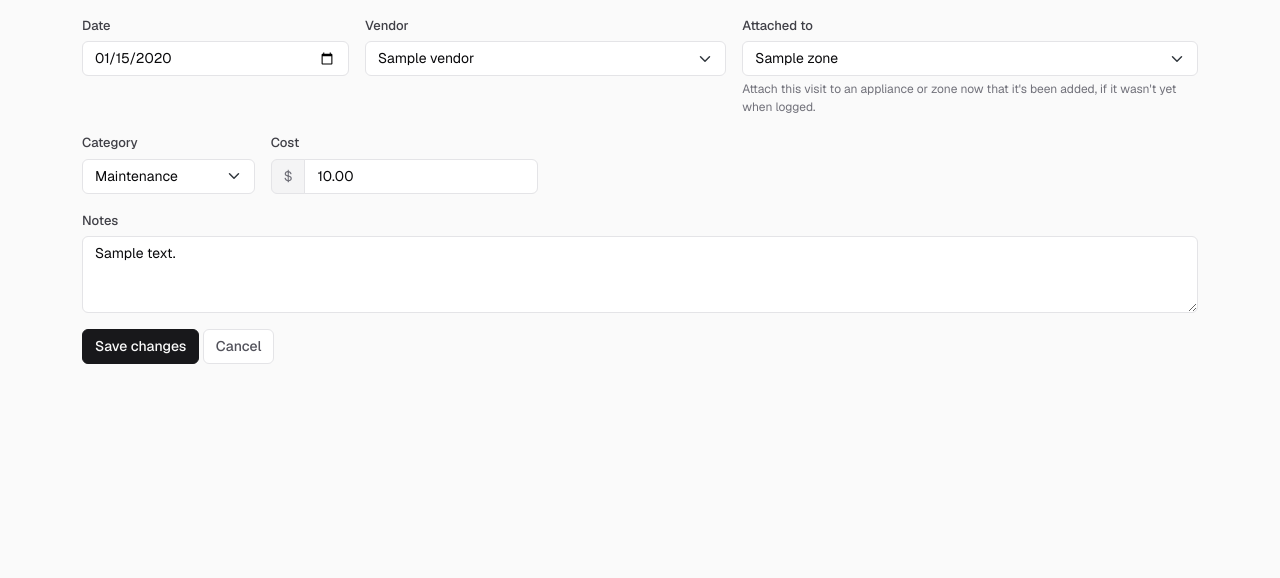
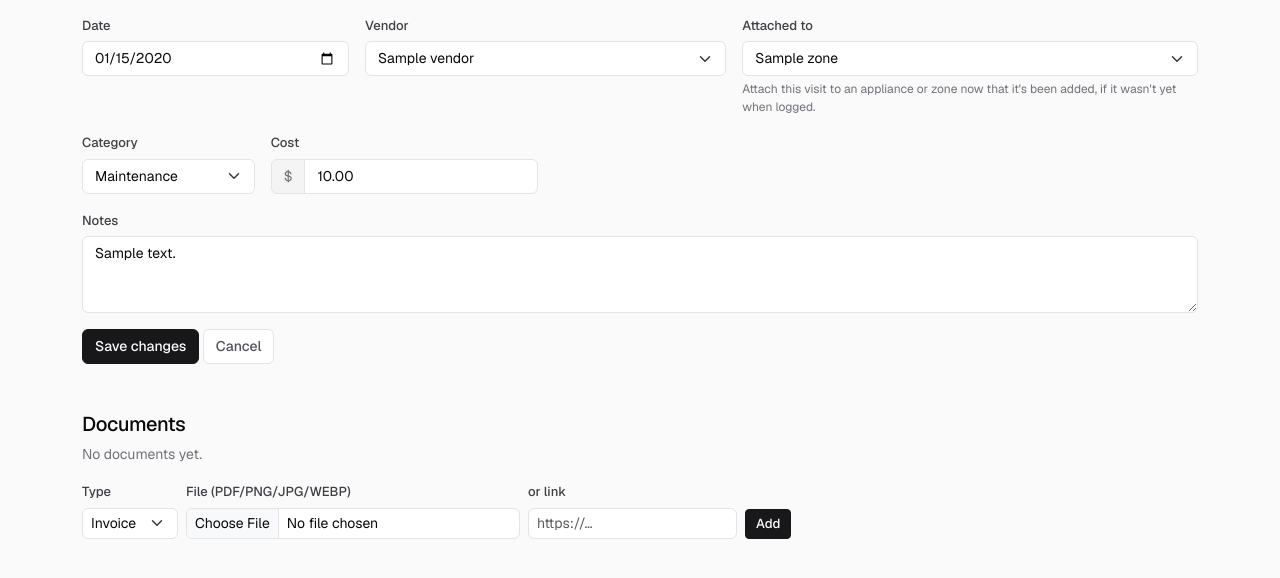
Before and after one commit to panderson54/homebase, a Flask app: page /service-records/1/edit in a window 1280 px wide. Shown: the part 128-706 px from the top of the page. Run offline with Flask 3, Linux system fonts and the light colour scheme; a user stored in the database is signed in; tables that the repository leaves empty hold one stand-in row (values such as "Sample post"); some libraries are stand-ins or nearby versions.

Commit message:
Let service records carry documents (invoices) and show a count indicator
- Add a 'service_record' DocumentEntityType so a ServiceRecord can have
  documents linked to it, same as appliances/vendors/paint colors/home
- Documents section (list + upload, defaulting to Invoice) added to the
  service record Edit page; deleting a record cleans up its documents
  first since the link is polymorphic, not a DB-enforced cascade
- Context export now lists each service record's linked document URLs
- Add a small document-count badge (paperclip icon) next to service
  record rows on the appliance/vendor/zone detail pages, linking to the
  record's Edit page, so an attached invoice is visible without opening
  each record — backed by a new document_service.get_document_counts_for
  bulk helper to avoid an N+1 query per row

Co-Authored-By: Claude Sonnet 5 <noreply@anthropic.com>

```diff
--- a/app/context_export_service.py
+++ b/app/context_export_service.py
@@ -74,6 +74,11 @@ def _service_record_lines(records, show_vendor=True, show_target=False):
         )
         if record.notes:
             lines.append(f'    Notes: {record.notes}')
+        linked_docs = [
+            doc for doc in document_service.get_documents_for('service_record', record.id) if doc.external_url
+        ]
+        for doc in linked_docs:
+            lines.append(f'    {doc.doc_type.value.replace("_", " ").title()}: {doc.external_url}')
     return lines
 
 
--- a/app/document_service.py
+++ b/app/document_service.py
@@ -156,6 +156,24 @@ def get_primary_photos_for_many(entity_type, entity_ids):
     return {entity_id: document for entity_id, document in rows}
 
 
+def get_document_counts_for(entity_type, entity_ids):
+    """Bulk document count per entity, for list pages that show a "has documents"
+    indicator without a query per row. Returns {entity_id: count}; ids with no
+    documents are simply absent rather than mapped to 0."""
+    if not entity_ids:
+        return {}
+    rows = (
+        db.session.query(DocumentLink.entity_id, db.func.count(DocumentLink.id))
+        .filter(
+            DocumentLink.entity_type == DocumentEntityType(entity_type),
+            DocumentLink.entity_id.in_(entity_ids),
+        )
+        .group_by(DocumentLink.entity_id)
+        .all()
+    )
+    return {entity_id: count for entity_id, count in rows}
+
+
 def get_documents_for(entity_type, entity_id):
     """All documents linked to one entity, newest first."""
     return (
--- a/app/models.py
+++ b/app/models.py
@@ -42,6 +42,7 @@ class DocumentEntityType(str, enum.Enum):
     home = 'home'
     vendor = 'vendor'
     paint_color = 'paint_color'
+    service_record = 'service_record'
 
 
 class TemplateKind(str, enum.Enum):
--- a/app/routes/appliances.py
+++ b/app/routes/appliances.py
@@ -117,9 +117,12 @@ def appliance_detail(appliance_id):
     documents = document_service.get_documents_for('appliance', appliance.id)
     primary_photo = document_service.get_primary_photo_for('appliance', appliance.id)
     vendors = Vendor.query.filter_by(household_id=current_user.household_id).order_by(Vendor.name).all()
+    record_document_counts = document_service.get_document_counts_for(
+        'service_record', [r.id for r in appliance.service_records]
+    )
     return render_template(
         'appliances/detail.html', appliance=appliance, documents=documents, primary_photo=primary_photo,
-        vendors=vendors,
+        vendors=vendors, record_document_counts=record_document_counts,
     )
 
 
--- a/app/routes/service_records.py
+++ b/app/routes/service_records.py
@@ -1,7 +1,7 @@
 from flask import abort, flash, redirect, render_template, request, url_for
 from flask_login import current_user, login_required
 
-from app import db, vendor_service
+from app import db, document_service, vendor_service
 from app.models import Appliance, ServiceCategory, ServiceRecord, Vendor, Zone
 from app.routes import main_bp
 from app.routes.helpers import (
@@ -79,9 +79,36 @@ def service_record_edit(record_id):
     vendors = Vendor.query.filter_by(household_id=record.household_id).order_by(Vendor.name).all()
     appliances = Appliance.query.filter_by(household_id=record.household_id).order_by(Appliance.name).all()
     zones = Zone.query.filter_by(household_id=record.household_id).order_by(Zone.name).all()
+    documents = document_service.get_documents_for('service_record', record.id)
     return render_template(
         'service_records/edit.html', record=record, vendors=vendors, appliances=appliances, zones=zones,
+        documents=documents,
     )
+
+
+@main_bp.route('/service-records/<int:record_id>/documents', methods=['POST'])
+@login_required
+def service_record_document_upload(record_id):
+    record = _get_service_record_or_404(record_id)
+    document = document_service.save_and_link(
+        household_id=record.household_id,
+        entity_type='service_record',
+        entity_id=record.id,
+        doc_type=request.form.get('doc_type', 'invoice'),
+        file_storage=request.files.get('file'),
+        external_url=request.form.get('external_url', '').strip(),
+    )
+    if document is None:
+        flash('Attach a file (PDF, PNG, JPG, WEBP) or provide a link.', 'danger')
+    return redirect(url_for('main.service_record_edit', record_id=record.id))
+
+
+@main_bp.route('/service-records/<int:record_id>/documents/<int:document_id>/delete', methods=['POST'])
+@login_required
+def service_record_document_delete(record_id, document_id):
+    record = _get_service_record_or_404(record_id)
+    document_service.unlink_and_maybe_delete(document_id, 'service_record', record.id)
+    return redirect(url_for('main.service_record_edit', record_id=record.id))
 
 
 @main_bp.route('/service-records/<int:record_id>/delete', methods=['POST'])
@@ -91,6 +118,10 @@ def service_record_delete(record_id):
     appliance_id = record.appliance_id
     zone_id = record.zone_id
     vendor_id = record.vendor_id
+    # Documents are a polymorphic link, not a DB-enforced cascade — clean them
+    # up explicitly before the record itself goes away.
+    for document in document_service.get_documents_for('service_record', record.id):
+        document_service.unlink_and_maybe_delete(document.id, 'service_record', record.id)
     db.session.delete(record)
     db.session.commit()
     if appliance_id:
--- a/app/routes/vendors.py
+++ b/app/routes/vendors.py
@@ -80,9 +80,12 @@ def vendor_detail(vendor_id):
         household_id=current_user.household_id, status=ApplianceStatus.active
     ).order_by(Appliance.name).all()
     zones = Zone.query.filter_by(household_id=current_user.household_id).order_by(Zone.name).all()
+    record_document_counts = document_service.get_document_counts_for(
+        'service_record', [r.id for r in vendor.services]
+    )
     return render_template(
         'vendors/detail.html', vendor=vendor, documents=documents, primary_photo=primary_photo,
-        appliances=appliances, zones=zones,
+        appliances=appliances, zones=zones, record_document_counts=record_document_counts,
     )
 
 
--- a/app/templates/service_records/edit.html
+++ b/app/templates/service_records/edit.html
@@ -74,4 +74,58 @@
        class="btn btn-outline-secondary">Cancel</a>
   </div>
 </form>
+
+<!-- Documents -->
+<section class="mt-5">
+  <h2 class="h5">Documents</h2>
+  {% if documents %}
+    <ul class="list-group mb-3">
+      {% for doc in documents %}
+        <li class="list-group-item d-flex justify-content-between align-items-center">
+          <div>
+            <span class="badge text-bg-light border text-capitalize">{{ doc.doc_type.value.replace('_', ' ') }}</span>
+            {% if doc.file_path %}
+              <a href="{{ url_for('main.document_file', document_id=doc.id) }}" target="_blank">{{ doc.original_filename }}</a>
+            {% else %}
+              <a href="{{ doc.external_url }}" target="_blank" rel="noopener">{{ doc.external_url }}</a>
+            {% endif %}
+          </div>
+          <form method="post"
+                action="{{ url_for('main.service_record_document_delete', record_id=record.id, document_id=doc.id) }}"
+                data-confirm="Remove this document?">
+            <input type="hidden" name="csrf_token" value="{{ csrf_token() }}">
+            <button type="submit" class="btn btn-sm btn-outline-danger">Remove</button>
+          </form>
+        </li>
+      {% endfor %}
+    </ul>
+  {% else %}
+    <p class="text-muted">No documents yet.</p>
+  {% endif %}
+
+  <form method="post" action="{{ url_for('main.service_record_document_upload', record_id=record.id) }}"
+        enctype="multipart/form-data" class="row g-2 align-items-end">
+    <input type="hidden" name="csrf_token" value="{{ csrf_token() }}">
+    <div class="col-auto">
+      <label class="form-label">Type</label>
+      <select class="form-select form-select-sm" name="doc_type">
+        <option value="invoice">Invoice</option>
+        <option value="quote">Quote</option>
+        <option value="receipt">Receipt</option>
+        <option value="other">Other</option>
+      </select>
+    </div>
+    <div class="col-auto">
+      <label class="form-label">File (PDF/PNG/JPG/WEBP)</label>
+      <input type="file" class="form-control form-control-sm" name="file">
+    </div>
+    <div class="col-auto">
+      <label class="form-label">or link</label>
+      <input type="url" class="form-control form-control-sm" name="external_url" placeholder="https://…">
+    </div>
+    <div class="col-auto">
+      <button type="submit" class="btn btn-sm btn-primary">Add</button>
+    </div>
+  </form>
+</section>
 {% endblock %}
```
Also changed, not shown: app/routes/zones.py (+7 -2 lines), app/templates/appliances/detail.html (+10 -0 lines), app/templates/vendors/detail.html (+10 -0 lines), app/templates/zones/detail.html (+10 -0 lines), migrations/versions/df4176c78ad2_add_service_record_document_links.py (added, +38 -0 lines), tests/test_document_service.py (+25 -0 lines), tests/test_maintenance_and_consumables.py (+100 -1 lines).
